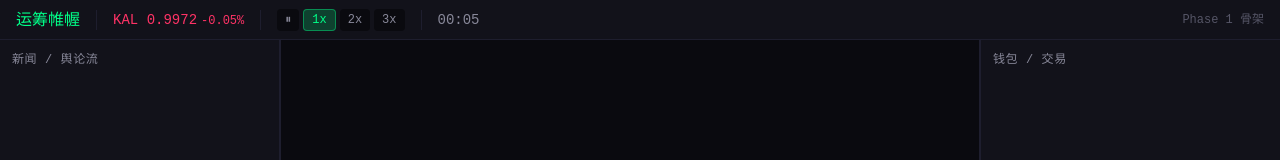
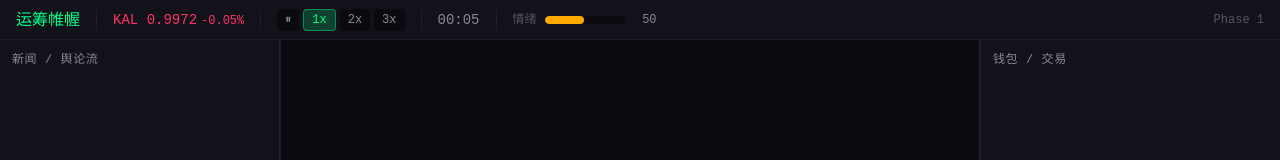
Before and after one commit to litianyanaa-pixel/dubo, a React (Vite) app: page / in a window 1280 px wide. Shown: the top 160 px of the page. Built offline with nearby package versions, Linux system fonts and the light colour scheme.

Commit message:
feat: add sentiment bar to TopBar with sentimentStore binding

```diff
--- a/src/components/layout/TopBar.tsx
+++ b/src/components/layout/TopBar.tsx
@@ -1,5 +1,6 @@
 import { useGameStore } from '@/stores/gameStore'
 import { useMarketStore } from '@/stores/marketStore'
+import { useSentimentStore } from '@/stores/sentimentStore'
 import { formatPrice, formatPercent, formatTime } from '@/utils/format'
 import type { SpeedMultiplier } from '@/engine/core/types'
 
@@ -9,7 +10,10 @@ export default function TopBar() {
   const setSpeed = useGameStore((s) => s.setSpeed)
   const kalPrice = useMarketStore((s) => s.prices['KAL'] ?? 1)
   const kalPrev = useMarketStore((s) => s.prevPrices['KAL'] ?? 1)
+  const sentiment = useSentimentStore((s) => s.global)
   const change = kalPrev !== 0 ? (kalPrice - kalPrev) / kalPrev : 0
+
+  const sentimentColor = sentiment >= 60 ? 'bg-up' : sentiment <= 40 ? 'bg-down' : 'bg-warn'
 
   return (
     <div className="h-10 flex items-center gap-4 px-4 bg-bg-panel border-b border-border-panel text-sm">
@@ -44,9 +48,22 @@ export default function TopBar() {
 
       <span className="text-text-secondary font-mono">{formatTime(elapsed)}</span>
 
+      <div className="w-px h-5 bg-border-panel" />
+
+      <div className="flex items-center gap-2">
+        <span className="text-text-muted text-xs">情绪</span>
+        <div className="w-20 h-2 bg-bg-primary rounded-full overflow-hidden">
+          <div
+            className={`h-full rounded-full transition-all duration-500 ${sentimentColor}`}
+            style={{ width: `${sentiment}%` }}
+          />
+        </div>
+        <span className="text-text-secondary text-xs w-6 text-right">{sentiment.toFixed(0)}</span>
+      </div>
+
       <div className="flex-1" />
 
-      <span className="text-text-muted text-xs">Phase 1 骨架</span>
+      <span className="text-text-muted text-xs">Phase 1</span>
     </div>
   )
 }
--- a/src/hooks/useGameLoop.ts
+++ b/src/hooks/useGameLoop.ts
@@ -5,6 +5,7 @@ import { SentimentEngine } from '@/engine/sentiment/SentimentEngine'
 import { eventBus } from '@/engine/core/EventBus'
 import { useGameStore } from '@/stores/gameStore'
 import { useMarketStore } from '@/stores/marketStore'
+import { useSentimentStore } from '@/stores/sentimentStore'
 import { ASSET_KAL } from '@/data/assets'
 import type { TickLayer } from '@/engine/core/types'
 
@@ -34,6 +35,10 @@ export function useGameLoop() {
       useGameStore.getState().setSpeed(data.speed)
     })
 
+    eventBus.on('sentiment:changed', (data) => {
+      useSentimentStore.getState().setGlobal(data.global)
+    })
+
     const interval = setInterval(() => {
       if (loop.isRunning() && loop.getSpeed() > 0) {
         useGameStore.getState().setElapsed(loop.getElapsed())
--- /dev/null
+++ b/src/stores/sentimentStore.ts
@@ -0,0 +1,11 @@
+import { create } from 'zustand'
+
+interface SentimentState {
+  global: number
+  setGlobal: (value: number) => void
+}
+
+export const useSentimentStore = create<SentimentState>((set) => ({
+  global: 50,
+  setGlobal: (global) => set({ global }),
+}))
```
